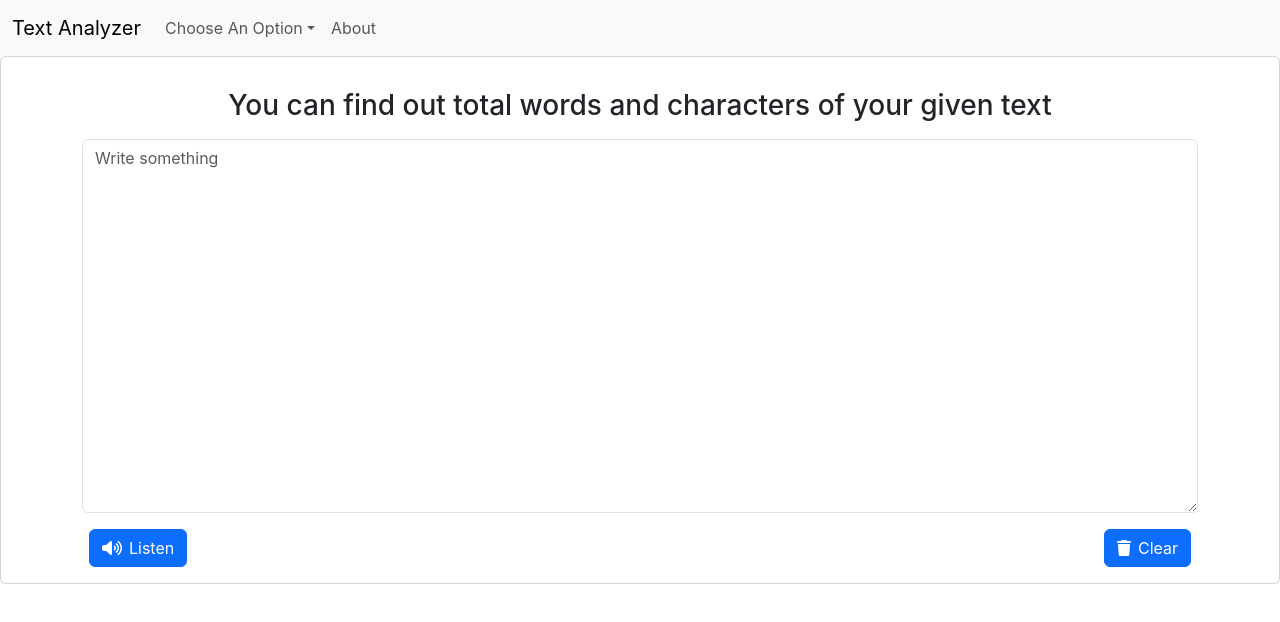
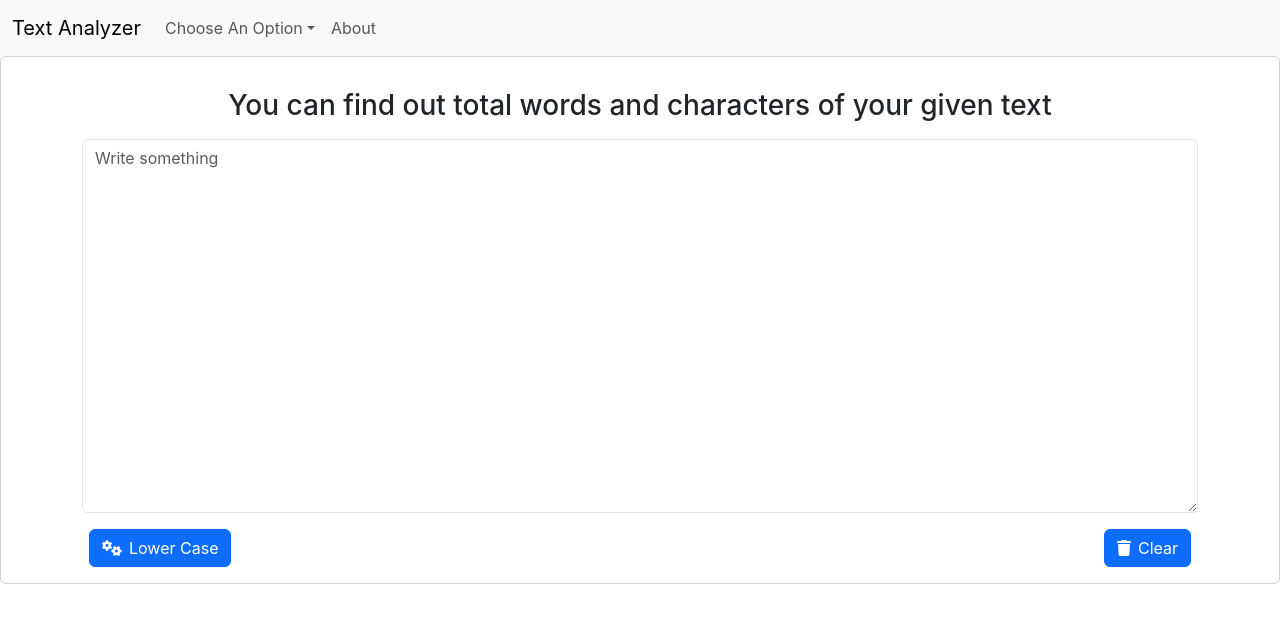
Before and after one commit to Mahin077/React_Text_Analyzer, a React (Create React App) app: page /lowercase in a window 1280 px wide. Shown: the top 622 px of the page. Built offline with nearby package versions, Linux system fonts and the light colour scheme.

Commit message:
uppercase lowercase added

```diff
--- a/src/App.js
+++ b/src/App.js
@@ -9,9 +9,9 @@ function App() {
     <Router>
     <Nav/>
     <Routes>
-      <Route exact path='/' element={<Home operationName={"wordCounter"}/>}/>
-      <Route exact path='/uppercase' element={<Home operationName={"uppercase"}/>}/>
-      <Route exact path='/lowercase' element={<Home operationName={"lowercase"}/>}/>
+      <Route exact path='/' element={<Home operationName={"wordCounter"} />}/>
+      <Route exact path='/uppercase' element={<Home operationName={"uppercase"}btName={"Upper Case"}/>}/>
+      <Route exact path='/lowercase' element={<Home operationName={"lowercase"} btName={"Lower Case"}/>}/>
       <Route exact path='/removeextraspace' element={<Home operationName={"removeExtraSpace"}/>}/>
       <Route exact path='/replacewords' element={<Home operationName={"replaceWords"}/>}/>
       <Route exact path='/convertwords' element={<Home operationName={"convertWords"}/>}/>
--- a/src/components/Home.js
+++ b/src/components/Home.js
@@ -18,6 +18,19 @@ function Home(props) {
     const clearButton = () => {
         setText('')
     }
+    const opertaionButton = () => {
+        //uppercase button
+        if (props.operationName === "uppercase") {
+            let newText = text.toUpperCase();
+            setText(newText);
+        }
+        //lowercase button
+        else if (props.operationName === "lowercase") {
+            let newText = text.toLowerCase();
+            setText(newText);
+        }
+
+    }
 
     return (
         <>
@@ -30,7 +43,8 @@ function Home(props) {
                             <textarea className="form-control" onChange={textAreaChange} value={text} rows={15} placeholder='Write something'></textarea>
                         </div>
                         <div className="d-flex justify-content-between">
-                        <button className={`btn btn-primary`} onClick={listenButton} style={{ marginLeft: 7 }} ><i className="fa-solid fa-volume-high"></i><span style={{ marginLeft: 7 }}>Listen</span></button>
+                            {props.operationName === "wordCounter" && (<button className={`btn btn-primary`} onClick={listenButton} style={{ marginLeft: 7 }} ><i className="fa-solid fa-volume-high"></i><span style={{ marginLeft: 7 }}>Listen</span></button>)}
+                            {props.operationName !== "wordCounter" && (<button className={`btn btn-primary`} onClick={opertaionButton} style={{ marginLeft: 7 }} ><i class="fa-solid fa-gears"></i><span style={{ marginLeft: 7 }}>{props.btName}</span></button>)}
                             <button className={`btn btn-primary`} onClick={clearButton} style={{ marginRight: 7 }} ><i className="fa-solid fa-trash"></i><span style={{ marginLeft: 7 }}>Clear</span></button>
 
                         </div>
@@ -38,7 +52,7 @@ function Home(props) {
                 </div>
             </div>
 
-            {props.operationName==="wordCounter" && (
+            {props.operationName === "wordCounter" && (
                 <div className="container my-5">
                     <h1>Text summary</h1>
                     <p style={{ fontSize: 20, marginLeft: 5 }}>There are {text.split(/\s+/).filter((element) => { return element.length !== 0 }).length} words and {text.replace(/\s/g, '').length} characters</p>
```
Lines whose indentation alone changed are shown as unchanged.
